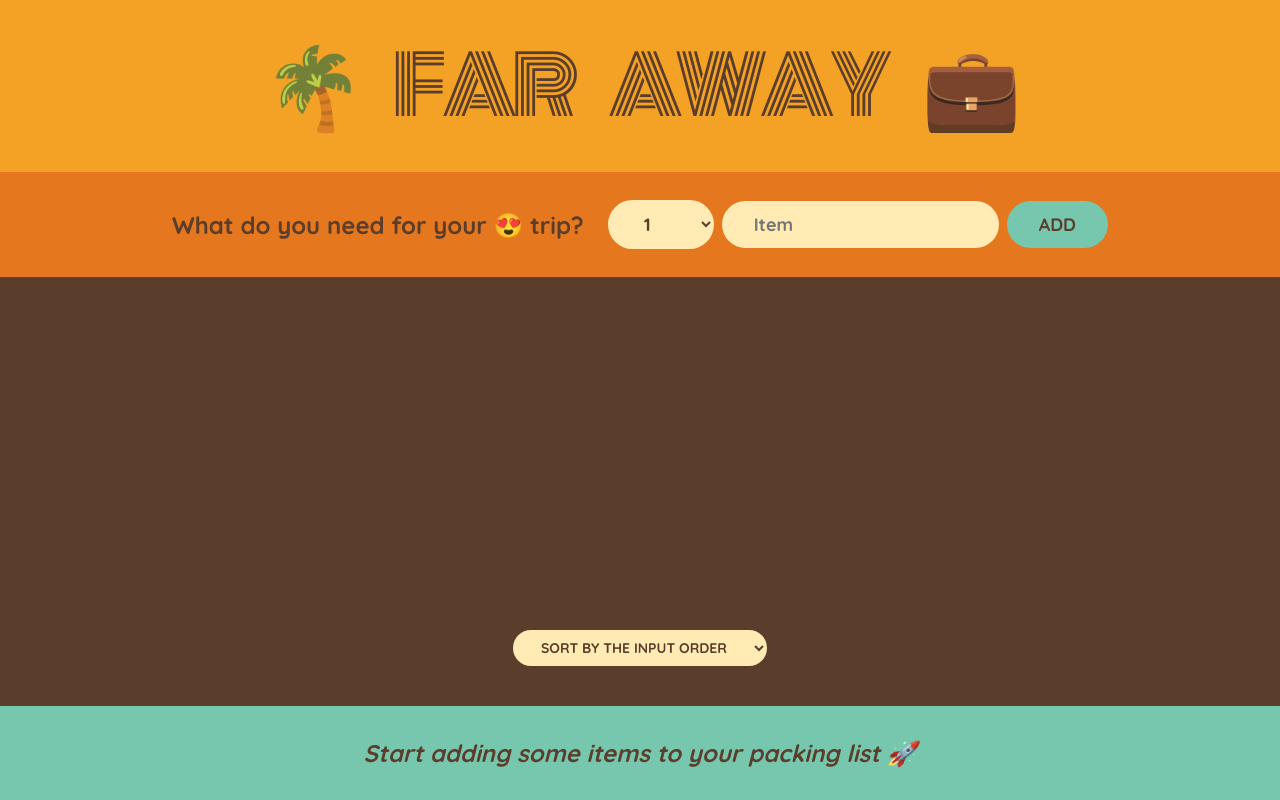
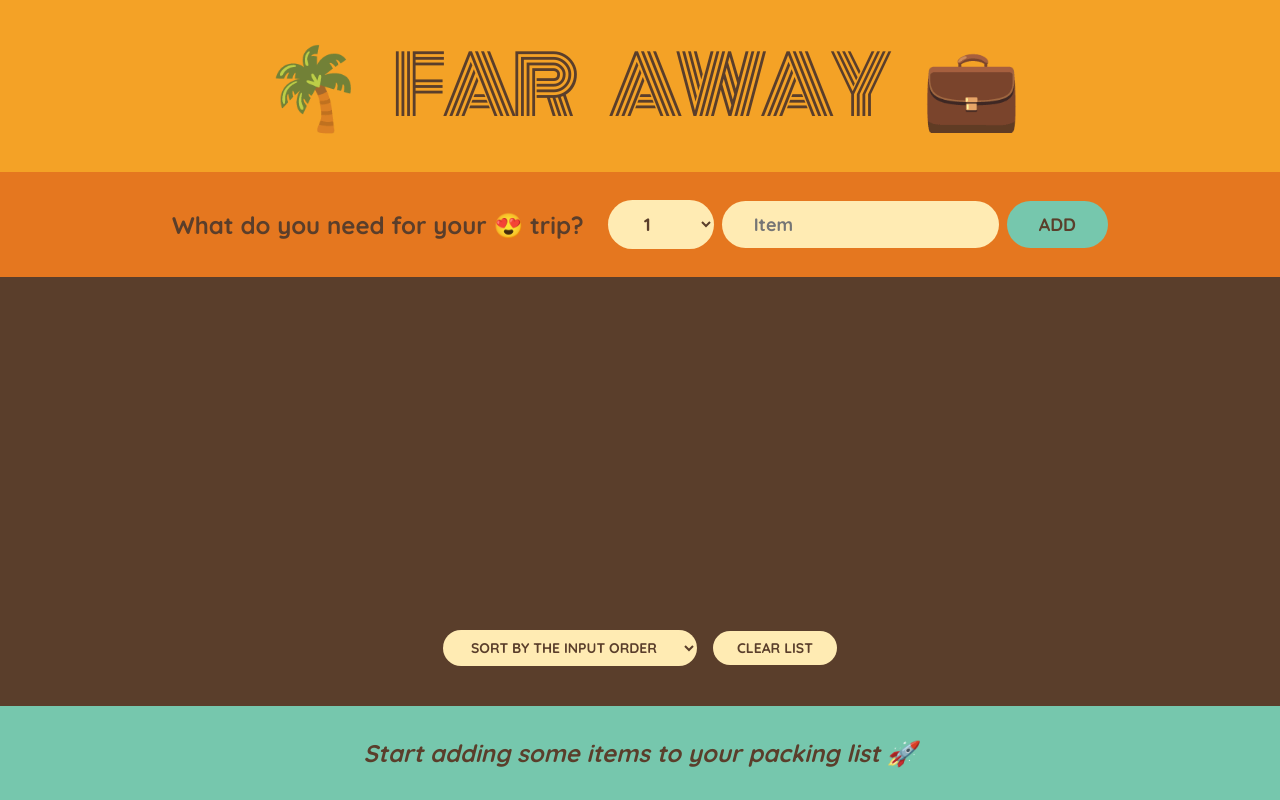
Before and after one commit to bhoamikhona/react, a React (Create React App) app in the folder Section 07/travel-list/: page / in a window 1280 px wide. Built offline with nearby package versions, Linux system fonts and the light colour scheme.

Commit message:
Clearing The List

```diff
--- a/Section 07/travel-list/src/App.jsx
+++ b/Section 07/travel-list/src/App.jsx
@@ -21,6 +21,14 @@
     );
   }
 
+  function handleClearList() {
+    const confirmed = window.confirm(
+      "Are you sure you want to delete all items?"
+    );
+
+    if (confirmed) setItems([]);
+  }
+
   return (
     <div className="app">
       <Logo />
@@ -29,6 +37,7 @@
         items={items}
         onDeleteItem={handleDeleteItem}
         onToggleItem={handleToggleItem}
+        onClearList={handleClearList}
       />
       <Stats items={items} />
     </div>
@@ -80,7 +89,7 @@
   );
 }
 
-function PackingList({ items, onDeleteItem, onToggleItem }) {
+function PackingList({ items, onDeleteItem, onToggleItem, onClearList }) {
   const [sortBy, setSortBy] = useState("input");
 
   let sortedItems;
@@ -116,6 +125,8 @@
           <option value="description">Sort by description</option>
           <option value="packed">Sort by packed status</option>
         </select>
+
+        <button onClick={onClearList}>Clear List</button>
       </div>
     </div>
   );
```
Also changed, not shown: 1 other file (tests, documents, lock files or other folders).
